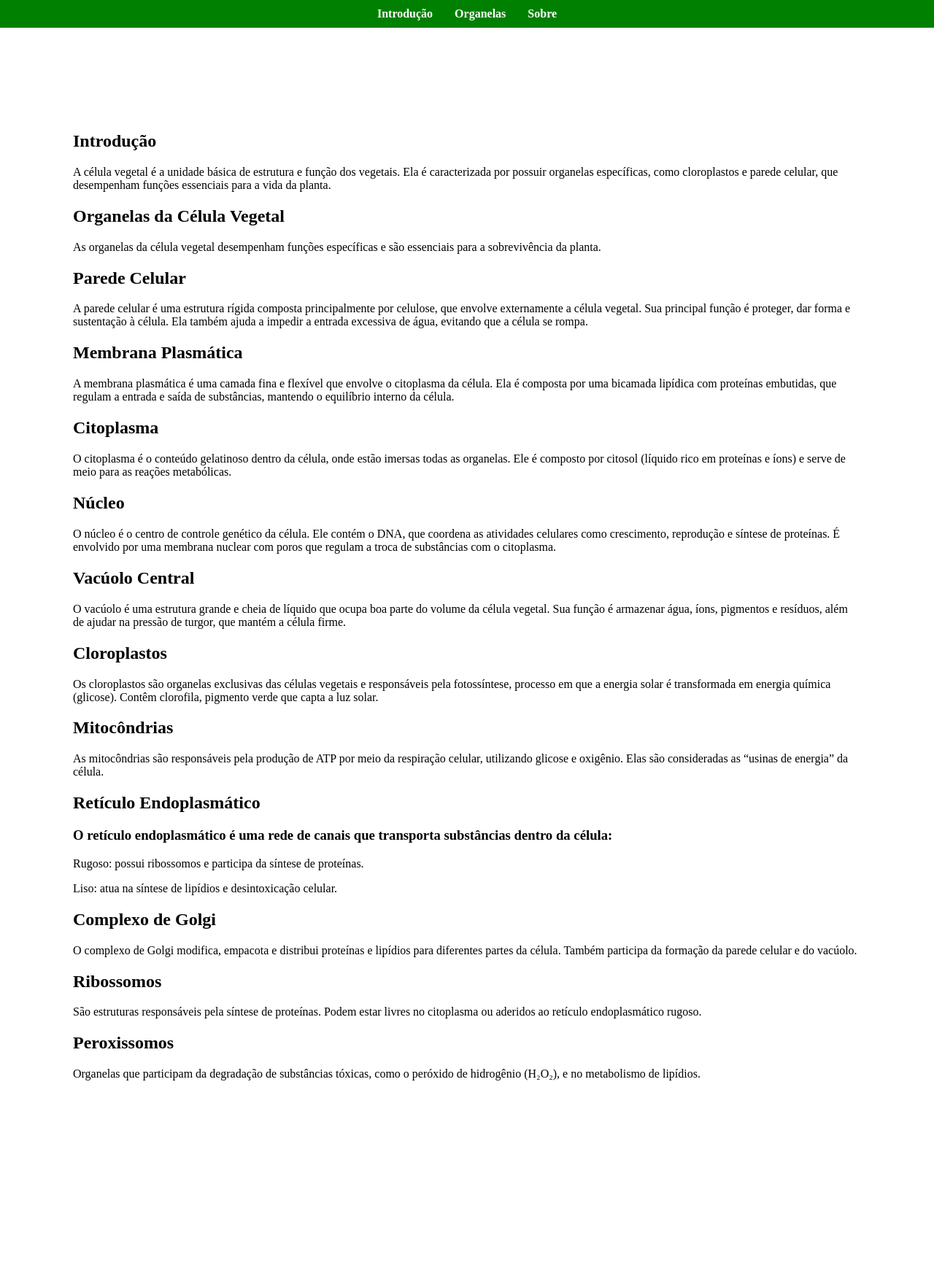
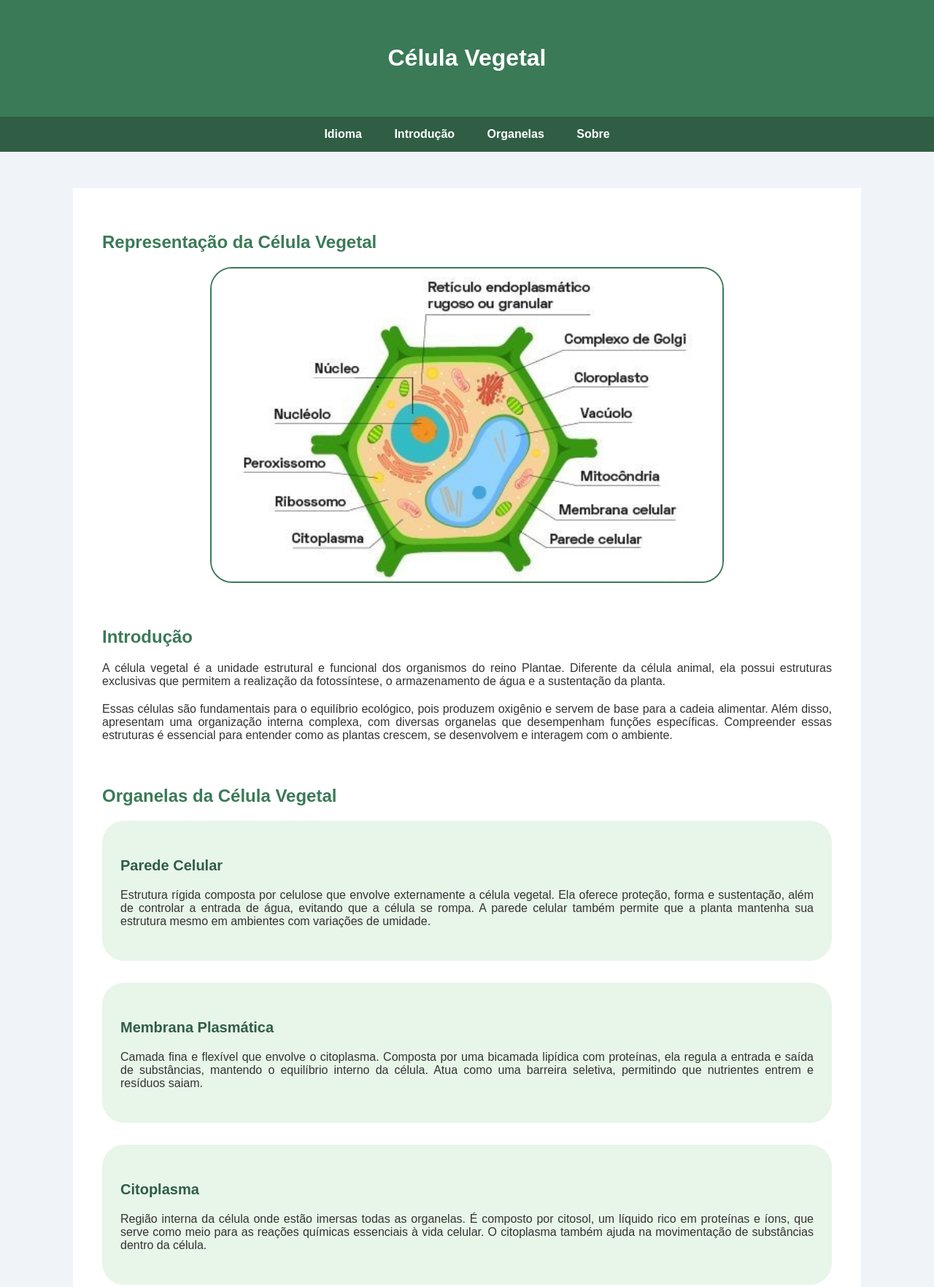
Before and after one commit to Jhuan-Martins/Trabalho-de-Biologia, a plain HTML site: page pages/celula_portugues.html in a window 1280 px wide. Shown: the top 1764 px of the page at 73% size. Before the commit the page ends 1581 px from the top, so only its background shows below. Drawn offline with Linux system fonts and the light colour scheme.

Commit message:
site estruturado

```diff
--- a/pages/celula_portugues.html
+++ b/pages/celula_portugues.html
@@ -4,76 +4,104 @@
   <meta charset="UTF-8">
   <meta name="viewport" content="width=device-width, initial-scale=1.0">
   <title>Célula Vegetal</title>
-        <link rel="stylesheet" href="/styles/celula.css">
+  <link rel="stylesheet" href="../styles/celula.css">
 </head>
-    <body>
+<body id="topo">
+  <header>
+    <h1>Célula Vegetal</h1>
+  </header>
+
   <nav>
     <ul>
+      <li><a href="../index.html">Idioma</a></li>
       <li><a href="#introducao">Introdução</a></li>
       <li><a href="#organelas">Organelas</a></li>
       <li><a href="#sobre">Sobre</a></li>
     </ul>
   </nav>
+
   <main>
+    <section id="imagem">
+      <h2>Representação da Célula Vegetal</h2>
+      <img src="../images/ilustracao-celula-vegetal.jpeg" alt="Ilustração da célula vegetal com suas organelas principais">
+    </section>
+
     <section id="introducao">
       <h2>Introdução</h2>
-                <p>A célula vegetal é a unidade básica de estrutura e função dos vegetais. Ela é caracterizada por possuir organelas específicas, como cloroplastos e parede celular, que desempenham funções essenciais para a vida da planta.</p>
+      <p>A célula vegetal é a unidade estrutural e funcional dos organismos do reino Plantae. Diferente da célula animal, ela possui estruturas exclusivas que permitem a realização da fotossíntese, o armazenamento de água e a sustentação da planta.</p>
+      <p>Essas células são fundamentais para o equilíbrio ecológico, pois produzem oxigênio e servem de base para a cadeia alimentar. Além disso, apresentam uma organização interna complexa, com diversas organelas que desempenham funções específicas. Compreender essas estruturas é essencial para entender como as plantas crescem, se desenvolvem e interagem com o ambiente.</p>
     </section>
 
     <section id="organelas">
       <h2>Organelas da Célula Vegetal</h2>
-                <p>As organelas da célula vegetal desempenham funções específicas e são essenciais para a sobrevivência da planta. </p>
 
-                <section>
-                    <h2>Parede Celular</h2>
-                    <p>A parede celular é uma estrutura rígida composta principalmente por celulose, que envolve externamente a célula vegetal. Sua principal função é proteger, dar forma e sustentação à célula. Ela também ajuda a impedir a entrada excessiva de água, evitando que a célula se rompa.</p>
-                </section>
-                <section>
-                    <h2>Membrana Plasmática</h2>
-                    <p>A membrana plasmática é uma camada fina e flexível que envolve o citoplasma da célula. Ela é composta por uma bicamada lipídica com proteínas embutidas, que regulam a entrada e saída de substâncias, mantendo o equilíbrio interno da célula.</p>
-                </section>
-                <section>
-                    <h2>Citoplasma</h2>
-                    <p> O citoplasma é o conteúdo gelatinoso dentro da célula, onde estão imersas todas as organelas. Ele é composto por citosol (líquido rico em proteínas e íons) e serve de meio para as reações metabólicas.</p>
-                </section>
-                <section>
-                    <h2>Núcleo</h2>
-                    <p> O núcleo é o centro de controle genético da célula. Ele contém o DNA, que coordena as atividades celulares como crescimento, reprodução e síntese de proteínas. É envolvido por uma membrana nuclear com poros que regulam a troca de substâncias com o citoplasma.</p>
-                </section>
-                <section>
-                    <h2>Vacúolo Central</h2>
-                    <p>  O vacúolo é uma estrutura grande e cheia de líquido que ocupa boa parte do volume da célula vegetal. Sua função é armazenar água, íons, pigmentos e resíduos, além de ajudar na pressão de turgor, que mantém a célula firme.</p>
-                </section>
-                <section>
-                    <h2>Cloroplastos</h2>
-                    <p>  Os cloroplastos são organelas exclusivas das células vegetais e responsáveis pela fotossíntese, processo em que a energia solar é transformada em energia química (glicose). Contêm clorofila, pigmento verde que capta a luz solar.</p>
-                </section>
-                <section>
-                    <h2>Mitocôndrias</h2>
-                    <p> As mitocôndrias são responsáveis pela produção de ATP por meio da respiração celular, utilizando glicose e oxigênio. Elas são consideradas as “usinas de energia” da célula.</p>
-                </section>
-                <section>
-                    <h2>Retículo Endoplasmático</h2>
-                    <h3> O retículo endoplasmático é uma rede de canais que transporta substâncias dentro da célula:</h3>
-                    <p> Rugoso: possui ribossomos e participa da síntese de proteínas.</p>
-                    <p> Liso: atua na síntese de lipídios e desintoxicação celular.</p>
-                </section>
-                <section>
-                    <h2>Complexo de Golgi</h2>
-                    <p> O complexo de Golgi modifica, empacota e distribui proteínas e lipídios para diferentes partes da célula. Também participa da formação da parede celular e do vacúolo.</p>
-                </section>
-                <section>
-                    <h2>Ribossomos</h2>
-                    <p>   São estruturas responsáveis pela síntese de proteínas. Podem estar livres no citoplasma ou aderidos ao retículo endoplasmático rugoso.</p>
-                </section>
-                <section>
-                    <h2>Peroxissomos</h2>
-                    <p>  Organelas que participam da degradação de substâncias tóxicas, como o peróxido de hidrogênio (H₂O₂), e no metabolismo de lipídios.</p>
+      <div class="org-item">
+        <h3>Parede Celular</h3>
+        <p>Estrutura rígida composta por celulose que envolve externamente a célula vegetal. Ela oferece proteção, forma e sustentação, além de controlar a entrada de água, evitando que a célula se rompa. A parede celular também permite que a planta mantenha sua estrutura mesmo em ambientes com variações de umidade.</p>
+      </div>
+
+      <div class="org-item">
+        <h3>Membrana Plasmática</h3>
+        <p>Camada fina e flexível que envolve o citoplasma. Composta por uma bicamada lipídica com proteínas, ela regula a entrada e saída de substâncias, mantendo o equilíbrio interno da célula. Atua como uma barreira seletiva, permitindo que nutrientes entrem e resíduos saiam.</p>
+      </div>
+
+      <div class="org-item">
+        <h3>Citoplasma</h3>
+        <p>Região interna da célula onde estão imersas todas as organelas. É composto por citosol, um líquido rico em proteínas e íons, que serve como meio para as reações químicas essenciais à vida celular. O citoplasma também ajuda na movimentação de substâncias dentro da célula.</p>
+      </div>
+
+      <div class="org-item">
+        <h3>Núcleo</h3>
+        <p>Centro de controle da célula, onde está o DNA. O núcleo coordena atividades como crescimento, reprodução e síntese de proteínas. É envolvido por uma membrana nuclear com poros que regulam a troca de substâncias com o citoplasma.</p>
+      </div>
+
+      <div class="org-item">
+        <h3>Vacúolo Central</h3>
+        <p>Estrutura grande e cheia de líquido que ocupa boa parte do volume celular. Armazena água, íons, pigmentos e resíduos. Também ajuda na pressão de turgor, que mantém a célula firme e contribui para a sustentação da planta.</p>
+      </div>
+
+      <div class="org-item">
+        <h3>Cloroplastos</h3>
+        <p>Organelas responsáveis pela fotossíntese. Contêm clorofila, pigmento verde que capta a luz solar e transforma energia luminosa em energia química. Os cloroplastos possuem membranas internas chamadas tilacoides, onde ocorrem as reações luminosas, e também têm DNA próprio.</p>
+      </div>
+
+      <div class="org-item">
+        <h3>Mitocôndrias</h3>
+        <p>Conhecidas como “usinas de energia” da célula, as mitocôndrias produzem ATP por meio da respiração celular. Elas utilizam glicose e oxigênio para gerar energia necessária às atividades celulares.</p>
+      </div>
+
+      <div class="org-item">
+        <h3>Retículo Endoplasmático</h3>
+        <p>Rede de canais que transporta substâncias dentro da célula. O retículo rugoso possui ribossomos e participa da síntese de proteínas. O retículo liso atua na produção de lipídios e na desintoxicação celular.</p>
+      </div>
+
+      <div class="org-item">
+        <h3>Complexo de Golgi</h3>
+        <p>Responsável por modificar, empacotar e distribuir proteínas e lipídios. Participa da formação da parede celular e do vacúolo, além de atuar na secreção de substâncias para fora da célula.</p>
+      </div>
+
+      <div class="org-item">
+        <h3>Ribossomos</h3>
+        <p>Estruturas responsáveis pela síntese de proteínas. Podem estar livres no citoplasma ou aderidos ao retículo endoplasmático rugoso. São essenciais para o crescimento e reparo celular.</p>
+      </div>
+
+      <div class="org-item">
+        <h3>Peroxissomos</h3>
+        <p>Organelas que degradam substâncias tóxicas, como o peróxido de hidrogênio, e participam do metabolismo de lipídios. Contribuem para a proteção da célula contra danos oxidativos.</p>
+      </div>
     </section>
 
+    <section id="sobre">
+      <h2>Sobre</h2>
+      <p>Trabalho desenvolvido por Felipe Martins de Lima, Jhuan Martins Bueno e Pedro Henrique Pereira Paiva, 1º série integrado em Informática, para a disciplina de Linguagem de Programação Web e Biologia. Este conteúdo tem como objetivo apresentar de forma clara e organizada as principais estruturas da célula vegetal, destacando suas funções e importância para os seres vivos e apresentar nossa maquete.</p>
     </section>
-
+    <div class="topo">
+      <a href="#topo">↑ Voltar ao topo</a>
+    </div>
   </main>
 
+  <footer>
+    <p>&copy; 2025 | Célula Vegetal | Site feito exclusivamente para atividade escolar</p>
+  </footer>
 </body>
 </html>
--- a/styles/celula.css
+++ b/styles/celula.css
@@ -1,37 +1,109 @@
 html {
-    scroll-behavior: smooth;
+  scroll-behavior: smooth;
+}
+
+body {
+  margin: 0;
+  font-family: Arial, sans-serif;
+  background-color: #f0f4f8;
+  color: #333;
+}
+
+header {
+  background-color: #3b7a57;
+  color: white;
+  text-align: center;
+  padding: 40px 20px;
 }
 
 nav {
-  position: fixed;
-  top: 0;
-  left: 0;
-  width: 100%;
-  background-color: green;
-  padding: 10px 0;
-  z-index: 1000;
+  background-color: #2f5e44;
+  padding: 15px;
+  text-align: center;
 }
 
 nav ul {
-  list-style: none;
-  display: flex;
-  justify-content: center;
-  gap: 30px;
+  list-style-type: none;
   margin: 0;
   padding: 0;
 }
 
-nav a {
+nav ul li {
+  display: inline-block;
+  margin: 0 20px;
+}
+
+nav ul li a {
   color: white;
   text-decoration: none;
   font-weight: bold;
+  font-size: 16px;
 }
 
-nav a:hover {
+nav ul li a:hover {
   text-decoration: underline;
 }
 
-body {
-  padding-top: 60px;
-  margin: 100px;
+main {
+  width: 90%;
+  max-width: 1000px;
+  margin: 50px auto;
+  background-color: white;
+  padding: 40px;
 }
+
+section {
+  margin-bottom: 60px;
+}
+
+h2 {
+  color: #3b7a57;
+  margin-bottom: 20px;
+  font-size: 24px;
+}
+
+h3 {
+  color: #2f5e44;
+  margin-top: 25px;
+  font-size: 20px;
+}
+
+p {
+  margin-bottom: 20px;
+  text-align: justify;
+  font-size: 16px;
+}
+
+.org-item {
+  background-color: #e8f5e9;
+  padding: 25px;
+  margin-bottom: 30px;
+  border-radius: 30px;
+}
+
+.legenda {
+  font-size: 14px;
+  color: #555;
+  text-align: center;
+  margin-top: 10px;
+}
+
+.topo {
+  text-align: right;
+  margin-top: 40px;
+}
+
+.topo a {
+  text-decoration: none;
+  font-weight: bold;
+  color: #3b7a57;
+}
+
+#imagem img{
+  width: 70%;
+  display: block;
+  margin-left: auto;
+  margin-right: auto;
+  border: 2px solid #3b7a57;
+  border-radius: 30px;
+}
```
Also changed, not shown: index.html (+3 -3 lines), pages/celula_espanhol.html (+107 -0 lines), pages/celula_ingles.html (+107 -0 lines), images/ilustracao-celula-vegetal.jpeg (added). Lines whose indentation alone changed are shown as unchanged.
